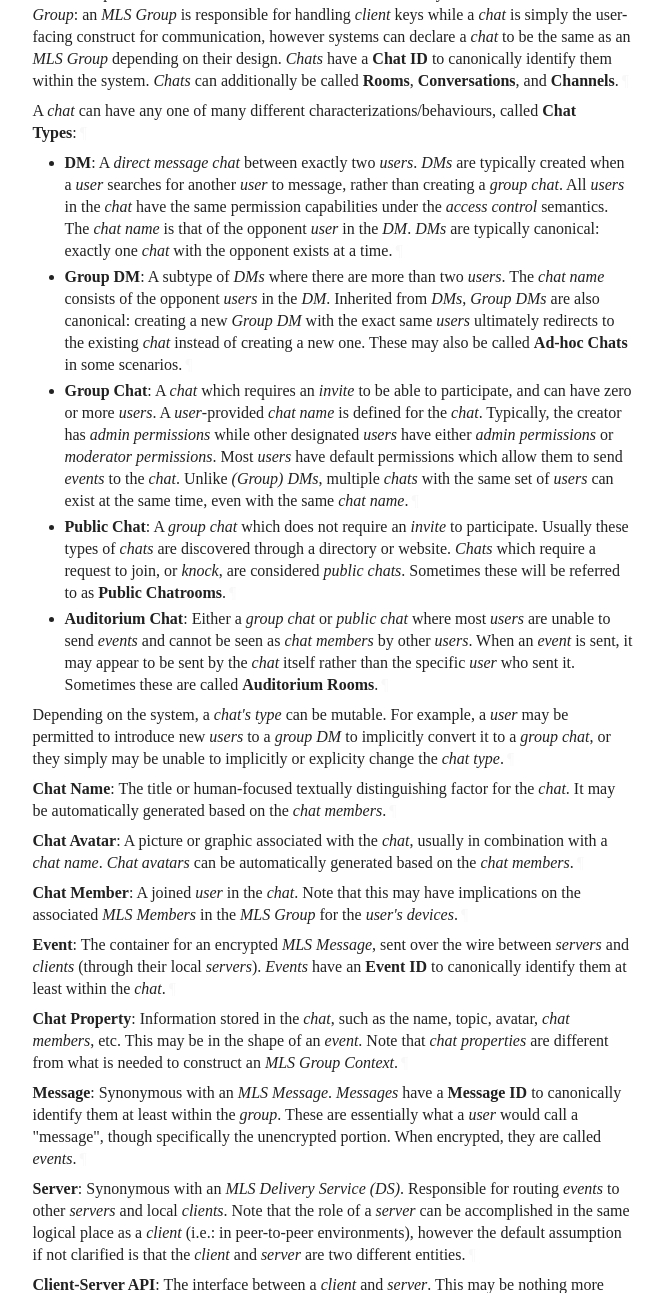
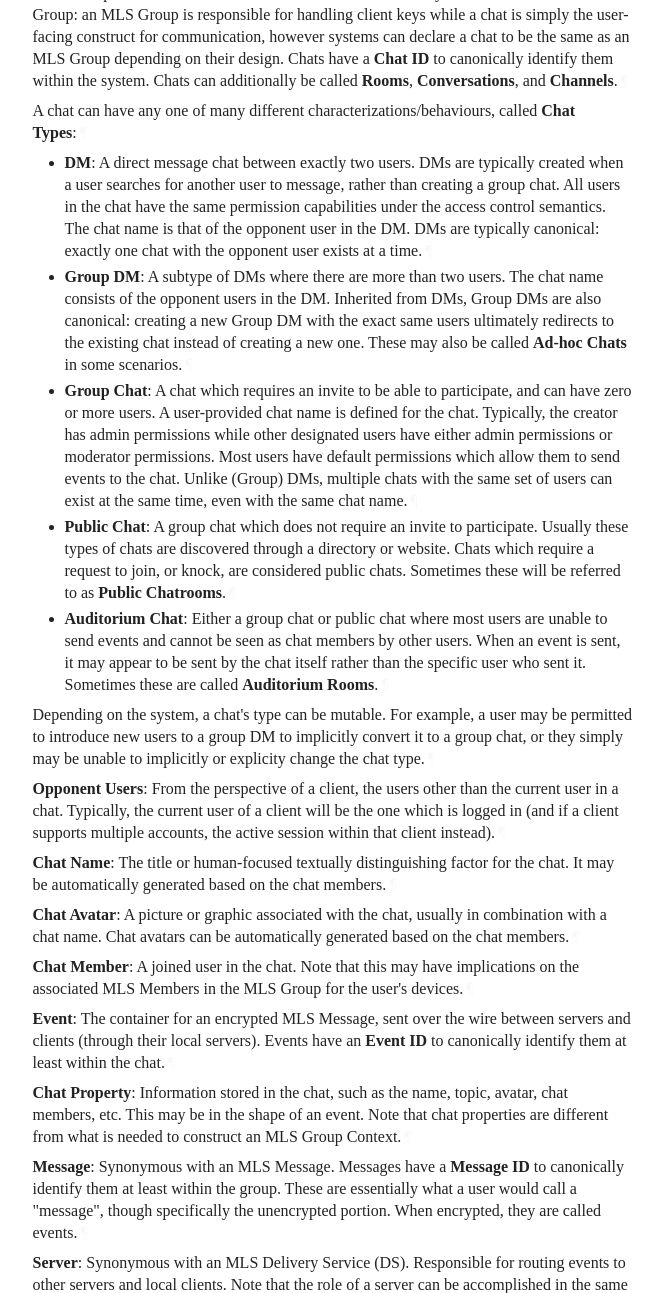
Before and after one commit to turt2live/ietf-mimi-terminology, a plain HTML site: page draft-ralston-mimi-terminology.html in a window 1280 px wide. Shown: the part 1507-2800 px from the top of the page, without its empty margins (92-756 px from the left). Drawn offline with Linux system fonts and the light colour scheme; a web font is replaced by a local one.

Commit message:
Script updating gh-pages from 3e7a4ec. [ci skip]

```diff
--- a/draft-ralston-mimi-terminology.html
+++ b/draft-ralston-mimi-terminology.html
@@ -17,10 +17,10 @@ concepts within MIMI.
 <meta content="draft-ralston-mimi-terminology-latest" name="ietf.draft">
 <!-- Generator version information:
   xml2rfc 3.17.3
-    Python 3.11.3
+    Python 3.11.4
     appdirs 1.4.4
     ConfigArgParse 1.5.3
-    google-i18n-address 3.0.0
+    google-i18n-address 3.1.0
     intervaltree 3.1.0
     Jinja2 3.1.2
     lxml 4.9.2
@@ -1054,7 +1054,7 @@ svg :is([fill="white"], [fill^="#fff"]) {
 </tr></thead>
 <tfoot><tr>
 <td class="left">Ralston</td>
-<td class="center">Expires 11 December 2023</td>
+<td class="center">Expires 29 December 2023</td>
 <td class="right">[Page]</td>
 </tr></tfoot>
 </table>
@@ -1067,12 +1067,12 @@ svg :is([fill="white"], [fill^="#fff"]) {
 <dd class="internet-draft">draft-ralston-mimi-terminology-latest</dd>
 <dt class="label-published">Published:</dt>
 <dd class="published">
-<time datetime="2023-06-09" class="published">9 June 2023</time>
+<time datetime="2023-06-27" class="published">27 June 2023</time>
     </dd>
 <dt class="label-intended-status">Intended Status:</dt>
 <dd class="intended-status">Informational</dd>
 <dt class="label-expires">Expires:</dt>
-<dd class="expires"><time datetime="2023-12-11">11 December 2023</time></dd>
+<dd class="expires"><time datetime="2023-12-29">29 December 2023</time></dd>
 <dt class="label-authors">Author:</dt>
 <dd class="authors">
 <div class="author">
@@ -1123,7 +1123,7 @@ concepts within MIMI.<a href="#section-abstract-1" class="pilcrow">¶</a></p>
         time. It is inappropriate to use Internet-Drafts as reference
         material or to cite them other than as "work in progress."<a href="#section-boilerplate.1-3" class="pilcrow">¶</a></p>
 <p id="section-boilerplate.1-4">
-        This Internet-Draft will expire on 11 December 2023.<a href="#section-boilerplate.1-4" class="pilcrow">¶</a></p>
+        This Internet-Draft will expire on 29 December 2023.<a href="#section-boilerplate.1-4" class="pilcrow">¶</a></p>
 </section>
 </div>
 <div id="copyright">
@@ -1201,124 +1201,128 @@ described in this document or from MLS.<a href="#section-1-3" class="pilcrow">¶
 <a href="#section-2" class="section-number selfRef">2. </a><a href="#name-terminology" class="section-name selfRef">Terminology</a>
       </h2>
 <p id="section-2-1">MIMI defines:<a href="#section-2-1" class="pilcrow">¶</a></p>
-<p id="section-2-2"><strong>Messaging Provider</strong> or <strong>Provider</strong>: A service offering instant messaging to <em>users</em>.
-Typically a <em>provider</em> will have a <em>server</em> to route <em>events</em> between <em>users</em> (or <em>clients</em>,
+<p id="section-2-2"><strong>Messaging Provider</strong> or <strong>Provider</strong>: A service offering instant messaging to users.
+Typically a provider will have a server to route events between users (or clients,
 specifically).<a href="#section-2-2" class="pilcrow">¶</a></p>
-<p id="section-2-3"><strong>User</strong>: A (normally) human operator of a <em>client</em>. <em>Users</em> have a <strong>User ID</strong> to identify
+<p id="section-2-3"><strong>User</strong>: A (normally) human operator of a client. Users have a <strong>User ID</strong> to identify
 them canonically within the system.<a href="#section-2-3" class="pilcrow">¶</a></p>
 <p id="section-2-4"><strong>User Identity</strong>: A mapping of <strong>User ID</strong> to external identifier, such as a phone number.
-In some cases, the <em>user identity</em> can be synonymous with the <em>user ID</em>, however the default
+In some cases, the user identity can be synonymous with the user ID, however the default
 assumption if not clarified is that they are different concepts.<a href="#section-2-4" class="pilcrow">¶</a></p>
 <p id="section-2-5"><strong>Client</strong>: A user interface for messaging, performing encryption as needed. Presents
-<em>chats</em> to the <em>user</em> to interact with. Synonymous with <em>MLS Client</em>. <em>Clients</em> have a
-<strong>Client ID</strong> to canonically identify them among a <em>user's</em> other <em>clients</em>. <em>Clients</em>
+chats to the user to interact with. Synonymous with MLS Client. Clients have a
+<strong>Client ID</strong> to canonically identify them among a user's other clients. Clients
 can additionally be called <strong>Devices</strong> to differentiate them from a named application.<a href="#section-2-5" class="pilcrow">¶</a></p>
-<p id="section-2-6"><strong>Chat</strong>: The place where <em>users</em> communicate. This is semantically distinct from an
-<em>MLS Group</em>: an <em>MLS Group</em> is responsible for handling <em>client</em> keys while a <em>chat</em> is
-simply the user-facing construct for communication, however systems can declare a <em>chat</em>
-to be the same as an <em>MLS Group</em> depending on their design. <em>Chats</em> have a <strong>Chat ID</strong> to
-canonically identify them within the system. <em>Chats</em> can additionally be called <strong>Rooms</strong>,
+<p id="section-2-6"><strong>Chat</strong>: The place where users communicate. This is semantically distinct from an
+MLS Group: an MLS Group is responsible for handling client keys while a chat is
+simply the user-facing construct for communication, however systems can declare a chat
+to be the same as an MLS Group depending on their design. Chats have a <strong>Chat ID</strong> to
+canonically identify them within the system. Chats can additionally be called <strong>Rooms</strong>,
 <strong>Conversations</strong>, and <strong>Channels</strong>.<a href="#section-2-6" class="pilcrow">¶</a></p>
-<p id="section-2-7">A <em>chat</em> can have any one of many different characterizations/behaviours, called <strong>Chat Types</strong>:<a href="#section-2-7" class="pilcrow">¶</a></p>
+<p id="section-2-7">A chat can have any one of many different characterizations/behaviours, called <strong>Chat Types</strong>:<a href="#section-2-7" class="pilcrow">¶</a></p>
 <ul class="normal">
 <li class="normal" id="section-2-8.1">
-          <strong>DM</strong>: A <em>direct message</em> <em>chat</em> between exactly two <em>users</em>. <em>DMs</em> are typically created
-when a <em>user</em> searches for another <em>user</em> to message, rather than creating a <em>group chat</em>.
-All <em>users</em> in the <em>chat</em> have the same permission capabilities under the <em>access control</em>
-semantics. The <em>chat name</em> is that of the opponent <em>user</em> in the <em>DM</em>. <em>DMs</em> are typically
-canonical: exactly one <em>chat</em> with the opponent exists at a time.<a href="#section-2-8.1" class="pilcrow">¶</a>
+          <strong>DM</strong>: A direct message chat between exactly two users. DMs are typically created
+when a user searches for another user to message, rather than creating a group chat.
+All users in the chat have the same permission capabilities under the access control
+semantics. The chat name is that of the opponent user in the DM. DMs are typically
+canonical: exactly one chat with the opponent user exists at a time.<a href="#section-2-8.1" class="pilcrow">¶</a>
 </li>
         <li class="normal" id="section-2-8.2">
-          <strong>Group DM</strong>: A subtype of <em>DMs</em> where there are more than two <em>users</em>. The <em>chat name</em>
-consists of the opponent <em>users</em> in the <em>DM</em>. Inherited from <em>DMs</em>, <em>Group DMs</em> are also
-canonical: creating a new <em>Group DM</em> with the exact same <em>users</em> ultimately redirects to
-the existing <em>chat</em> instead of creating a new one. These may also be called <strong>Ad-hoc Chats</strong>
+          <strong>Group DM</strong>: A subtype of DMs where there are more than two users. The chat name
+consists of the opponent users in the DM. Inherited from DMs, Group DMs are also
+canonical: creating a new Group DM with the exact same users ultimately redirects to
+the existing chat instead of creating a new one. These may also be called <strong>Ad-hoc Chats</strong>
 in some scenarios.<a href="#section-2-8.2" class="pilcrow">¶</a>
 </li>
         <li class="normal" id="section-2-8.3">
-          <strong>Group Chat</strong>: A <em>chat</em> which requires an <em>invite</em> to be able to participate, and can have
-zero or more <em>users</em>. A <em>user</em>-provided <em>chat name</em> is defined for the <em>chat</em>. Typically,
-the creator has <em>admin permissions</em> while other designated <em>users</em> have either <em>admin permissions</em>
-or <em>moderator permissions</em>. Most <em>users</em> have default permissions which allow them to send
-<em>events</em> to the <em>chat</em>. Unlike <em>(Group) DMs</em>, multiple <em>chats</em> with the same set of <em>users</em>
-can exist at the same time, even with the same <em>chat name</em>.<a href="#section-2-8.3" class="pilcrow">¶</a>
+          <strong>Group Chat</strong>: A chat which requires an invite to be able to participate, and can have
+zero or more users. A user-provided chat name is defined for the chat. Typically,
+the creator has admin permissions while other designated users have either admin permissions
+or moderator permissions. Most users have default permissions which allow them to send
+events to the chat. Unlike (Group) DMs, multiple chats with the same set of users
+can exist at the same time, even with the same chat name.<a href="#section-2-8.3" class="pilcrow">¶</a>
 </li>
         <li class="normal" id="section-2-8.4">
-          <strong>Public Chat</strong>: A <em>group chat</em> which does not require an <em>invite</em> to participate. Usually
-these types of <em>chats</em> are discovered through a directory or website. <em>Chats</em> which require
-a request to join, or <em>knock</em>, are considered <em>public chats</em>. Sometimes these will be referred
+          <strong>Public Chat</strong>: A group chat which does not require an invite to participate. Usually
+these types of chats are discovered through a directory or website. Chats which require
+a request to join, or knock, are considered public chats. Sometimes these will be referred
 to as <strong>Public Chatrooms</strong>.<a href="#section-2-8.4" class="pilcrow">¶</a>
 </li>
         <li class="normal" id="section-2-8.5">
-          <strong>Auditorium Chat</strong>: Either a <em>group chat</em> or <em>public chat</em> where most <em>users</em> are unable to
-send <em>events</em> and cannot be seen as <em>chat members</em> by other <em>users</em>. When an <em>event</em> is sent,
-it may appear to be sent by the <em>chat</em> itself rather than the specific <em>user</em> who sent it.
+          <strong>Auditorium Chat</strong>: Either a group chat or public chat where most users are unable to
+send events and cannot be seen as chat members by other users. When an event is sent,
+it may appear to be sent by the chat itself rather than the specific user who sent it.
 Sometimes these are called <strong>Auditorium Rooms</strong>.<a href="#section-2-8.5" class="pilcrow">¶</a>
 </li>
       </ul>
-<p id="section-2-9">Depending on the system, a <em>chat's</em> <em>type</em> can be mutable. For example, a <em>user</em> may be permitted
-to introduce new <em>users</em> to a <em>group DM</em> to implicitly convert it to a <em>group chat</em>, or they
-simply may be unable to implicitly or explicity change the <em>chat type</em>.<a href="#section-2-9" class="pilcrow">¶</a></p>
-<p id="section-2-10"><strong>Chat Name</strong>: The title or human-focused textually distinguishing factor for the <em>chat</em>. It
-may be automatically generated based on the <em>chat members</em>.<a href="#section-2-10" class="pilcrow">¶</a></p>
-<p id="section-2-11"><strong>Chat Avatar</strong>: A picture or graphic associated with the <em>chat</em>, usually in combination with
-a <em>chat name</em>. <em>Chat avatars</em> can be automatically generated based on the <em>chat members</em>.<a href="#section-2-11" class="pilcrow">¶</a></p>
-<p id="section-2-12"><strong>Chat Member</strong>: A joined <em>user</em> in the <em>chat</em>. Note that this may have implications on the
-associated <em>MLS Members</em> in the <em>MLS Group</em> for the <em>user's</em> <em>devices</em>.<a href="#section-2-12" class="pilcrow">¶</a></p>
-<p id="section-2-13"><strong>Event</strong>: The container for an encrypted <em>MLS Message</em>, sent over the wire between <em>servers</em>
-and <em>clients</em> (through their local <em>servers</em>). <em>Events</em> have an <strong>Event ID</strong> to canonically
-identify them at least within the <em>chat</em>.<a href="#section-2-13" class="pilcrow">¶</a></p>
-<p id="section-2-14"><strong>Chat Property</strong>: Information stored in the <em>chat</em>, such as the name, topic, avatar, <em>chat members</em>,
-etc. This may be in the shape of an <em>event</em>. Note that <em>chat properties</em> are different from
-what is needed to construct an <em>MLS Group Context</em>.<a href="#section-2-14" class="pilcrow">¶</a></p>
-<p id="section-2-15"><strong>Message</strong>: Synonymous with an <em>MLS Message</em>. <em>Messages</em> have a <strong>Message ID</strong> to canonically
-identify them at least within the <em>group</em>. These are essentially what a <em>user</em> would call a
-"message", though specifically the unencrypted portion. When encrypted, they are called <em>events</em>.<a href="#section-2-15" class="pilcrow">¶</a></p>
-<p id="section-2-16"><strong>Server</strong>: Synonymous with an <em>MLS Delivery Service (DS)</em>. Responsible for routing <em>events</em>
-to other <em>servers</em> and local <em>clients</em>. Note that the role of a <em>server</em> can be accomplished
-in the same logical place as a <em>client</em> (i.e.: in peer-to-peer environments), however the
-default assumption if not clarified is that the <em>client</em> and <em>server</em> are two different
-entities.<a href="#section-2-16" class="pilcrow">¶</a></p>
-<p id="section-2-17"><strong>Client-Server API</strong>: The interface between a <em>client</em> and <em>server</em>. This may be nothing more
-than a function call if the <em>client</em> and <em>server</em> are the same logical entity.<a href="#section-2-17" class="pilcrow">¶</a></p>
-<p id="section-2-18"><strong>Server-Server API</strong>: The interface between a <em>server</em> and another <em>server</em>.<a href="#section-2-18" class="pilcrow">¶</a></p>
-<p id="section-2-19"><strong>Transport</strong>: The method and format for moving information between entities. For example,
-a <em>Client-Server API</em> might describe HTTPS and JSON as its <em>transport</em>. For added clarity,
-documents should clarify which API surface they are defining a <em>transport</em> for ("Server-Server
-Transport", for example).<a href="#section-2-19" class="pilcrow">¶</a></p>
-<p id="section-2-20"><strong>Message Format</strong>: The specific format that <em>clients</em> use within the encrypted body of an
-<em>MLS Message</em>. Sometimes this will also be called the <strong>Content Format</strong>.<a href="#section-2-20" class="pilcrow">¶</a></p>
-<p id="section-2-21"><strong>Access Control</strong>: The set of algorithms which determine whether an <em>event</em> or <em>MLS Message</em>
-is permitted in the <em>chat</em>/<em>group</em>. For instance, this may define whether an <em>MLS Proposal</em>
-is accepted or whether the <em>user</em> is able to become a <em>chat member</em>.<a href="#section-2-21" class="pilcrow">¶</a></p>
-<p id="section-2-22"><strong>Admin Permissions</strong>: Typically at least the <em>user</em> who created the <em>chat</em>, these permissions
-grant the associated <em>users</em> an ability to change the permissions of other <em>users</em> in the <em>chat</em>.
-The set of <em>users</em> with these permissions in a <em>chat</em> are called <strong>Admins</strong>. <em>Admin permissions</em>
-inherit <em>moderator permissions</em>.<a href="#section-2-22" class="pilcrow">¶</a></p>
-<p id="section-2-23"><strong>Moderator Permissions</strong>: These permissions grant the associated <em>users</em> an ability to <em>kick</em>,
-<em>ban</em>, or otherwise restrict another <em>user's</em> ability to use the <em>chat</em>. For example, deleting
-a spammer's <em>events</em>. The set of <em>users</em> with these permissions in a <em>chat</em> are called <strong>Moderators</strong>.<a href="#section-2-23" class="pilcrow">¶</a></p>
-<p id="section-2-24">Note that with both <em>moderator permissions</em> and <em>admin permissions</em> a system may have finer
-granularity, such as a set of <em>users</em> being able to <em>kick</em> but not <em>ban</em>. Documents with these
-semantics should clarify this case.<a href="#section-2-24" class="pilcrow">¶</a></p>
-<p id="section-2-25"><strong>Invite</strong>: An action taken by a <em>user</em> in a <em>chat</em> to encourage another <em>user</em> to become a
-<em>chat member</em> (or joined to the <em>chat</em>). This can be explicit through the <em>server-server API</em>,
-or implicit with an <em>invite code</em>.<a href="#section-2-25" class="pilcrow">¶</a></p>
-<p id="section-2-26"><strong>Invite Code</strong>: An out-of-band <em>invite</em> for a <em>user</em> to join the <em>chat</em>, such as a text string
-shared with the target <em>user</em>. The sharing mechanism can additionally be a URL or QR code.<a href="#section-2-26" class="pilcrow">¶</a></p>
-<p id="section-2-27"><strong>Direct Invite</strong>: An invite to a <em>DM</em> or <em>Group DM</em>. These <em>invites</em> might appear in a different
-section of the <em>client's</em> UI to denote their semantic difference from a non-<em>DM</em> <em>invite</em>.<a href="#section-2-27" class="pilcrow">¶</a></p>
-<p id="section-2-28"><strong>Kick</strong>: An action taken by a <em>user</em> in a <em>chat</em> to remove another <em>user</em>, assuming the sender
-has <em>moderator permissions</em>. The affected <em>user</em> can re-join the <em>chat</em> with either another <em>invite</em>
-or by simply joining, depending on the <em>chat type</em>.<a href="#section-2-28" class="pilcrow">¶</a></p>
-<p id="section-2-29"><strong>Ban</strong>: Similar to <em>kicking</em>, a <em>user</em> is <em>kicked</em> from the room and not allowed to re-join
-until <em>unbanned</em> by a <em>moderator</em>. If a <em>user</em> is <em>banned</em>, they are typically not able to
-<em>knock</em> to get back into the <em>chat</em> either.<a href="#section-2-29" class="pilcrow">¶</a></p>
-<p id="section-2-30"><strong>Knock</strong>: A request from a <em>user</em> (who is not currently a <em>chat member</em>) to participate in the
-<em>chat</em>. Upon acceptance, the requesting <em>user</em> may receive an <em>invite</em> or be directly joined to
-the <em>chat</em>. Upon rejection, the requesting <em>user</em> can be <em>banned</em> or otherwise declined.<a href="#section-2-30" class="pilcrow">¶</a></p>
-<p id="section-2-31"><strong>Status</strong>: Temporarily displayed text or images associated with a <em>user's</em> profile. Instagram
-Stories are an example of a <em>user's</em> <em>status</em>.<a href="#section-2-31" class="pilcrow">¶</a></p>
+<p id="section-2-9">Depending on the system, a chat's type can be mutable. For example, a user may be permitted
+to introduce new users to a group DM to implicitly convert it to a group chat, or they
+simply may be unable to implicitly or explicity change the chat type.<a href="#section-2-9" class="pilcrow">¶</a></p>
+<p id="section-2-10"><strong>Opponent Users</strong>: From the perspective of a client, the users other than the current
+user in a chat. Typically, the current user of a client will be the one which is logged
+in (and if a client supports multiple accounts, the active session within that client
+instead).<a href="#section-2-10" class="pilcrow">¶</a></p>
+<p id="section-2-11"><strong>Chat Name</strong>: The title or human-focused textually distinguishing factor for the chat. It
+may be automatically generated based on the chat members.<a href="#section-2-11" class="pilcrow">¶</a></p>
+<p id="section-2-12"><strong>Chat Avatar</strong>: A picture or graphic associated with the chat, usually in combination with
+a chat name. Chat avatars can be automatically generated based on the chat members.<a href="#section-2-12" class="pilcrow">¶</a></p>
+<p id="section-2-13"><strong>Chat Member</strong>: A joined user in the chat. Note that this may have implications on the
+associated MLS Members in the MLS Group for the user's devices.<a href="#section-2-13" class="pilcrow">¶</a></p>
+<p id="section-2-14"><strong>Event</strong>: The container for an encrypted MLS Message, sent over the wire between servers
+and clients (through their local servers). Events have an <strong>Event ID</strong> to canonically
+identify them at least within the chat.<a href="#section-2-14" class="pilcrow">¶</a></p>
+<p id="section-2-15"><strong>Chat Property</strong>: Information stored in the chat, such as the name, topic, avatar, chat members,
+etc. This may be in the shape of an event. Note that chat properties are different from
+what is needed to construct an MLS Group Context.<a href="#section-2-15" class="pilcrow">¶</a></p>
+<p id="section-2-16"><strong>Message</strong>: Synonymous with an MLS Message. Messages have a <strong>Message ID</strong> to canonically
+identify them at least within the group. These are essentially what a user would call a
+"message", though specifically the unencrypted portion. When encrypted, they are called events.<a href="#section-2-16" class="pilcrow">¶</a></p>
+<p id="section-2-17"><strong>Server</strong>: Synonymous with an MLS Delivery Service (DS). Responsible for routing events
+to other servers and local clients. Note that the role of a server can be accomplished
+in the same logical place as a client (i.e.: in peer-to-peer environments), however the
+default assumption if not clarified is that the client and server are two different
+entities.<a href="#section-2-17" class="pilcrow">¶</a></p>
+<p id="section-2-18"><strong>Client-Server API</strong>: The interface between a client and server. This may be nothing more
+than a function call if the client and server are the same logical entity.<a href="#section-2-18" class="pilcrow">¶</a></p>
+<p id="section-2-19"><strong>Server-Server API</strong>: The interface between a server and another server.<a href="#section-2-19" class="pilcrow">¶</a></p>
+<p id="section-2-20"><strong>Transport</strong>: The method and format for moving information between entities. For example,
+a Client-Server API might describe HTTPS and JSON as its transport. For added clarity,
+documents should clarify which API surface they are defining a transport for ("Server-Server
+Transport", for example).<a href="#section-2-20" class="pilcrow">¶</a></p>
+<p id="section-2-21"><strong>Message Format</strong>: The specific format that clients use within the encrypted body of an
+MLS Message. Sometimes this will also be called the <strong>Content Format</strong>.<a href="#section-2-21" class="pilcrow">¶</a></p>
+<p id="section-2-22"><strong>Access Control</strong>: The set of algorithms which determine whether an event or MLS Message
+is permitted in the chat/group. For instance, this may define whether an MLS Proposal
+is accepted or whether the user is able to become a chat member.<a href="#section-2-22" class="pilcrow">¶</a></p>
+<p id="section-2-23"><strong>Admin Permissions</strong>: Typically at least the user who created the chat, these permissions
+grant the associated users an ability to change the permissions of other users in the chat.
+The set of users with these permissions in a chat are called <strong>Admins</strong>. Admin permissions
+inherit moderator permissions.<a href="#section-2-23" class="pilcrow">¶</a></p>
+<p id="section-2-24"><strong>Moderator Permissions</strong>: These permissions grant the associated users an ability to kick,
+ban, or otherwise restrict another user's ability to use the chat. For example, deleting
+a spammer's events. The set of users with these permissions in a chat are called <strong>Moderators</strong>.<a href="#section-2-24" class="pilcrow">¶</a></p>
+<p id="section-2-25">Note that with both moderator permissions and admin permissions a system may have finer
+granularity, such as a set of users being able to kick but not ban. Documents with these
+semantics should clarify this case.<a href="#section-2-25" class="pilcrow">¶</a></p>
+<p id="section-2-26"><strong>Invite</strong>: An action taken by a user in a chat to encourage another user to become a
+chat member (or joined to the chat). This can be explicit through the server-server API,
+or implicit with an invite code.<a href="#section-2-26" class="pilcrow">¶</a></p>
+<p id="section-2-27"><strong>Invite Code</strong>: An out-of-band invite for a user to join the chat, such as a text string
+shared with the target user. The sharing mechanism can additionally be a URL or QR code.<a href="#section-2-27" class="pilcrow">¶</a></p>
+<p id="section-2-28"><strong>Direct Invite</strong>: An invite to a DM or Group DM. These invites might appear in a different
+section of the client's UI to denote their semantic difference from a non-DM invite.<a href="#section-2-28" class="pilcrow">¶</a></p>
+<p id="section-2-29"><strong>Kick</strong>: An action taken by a user in a chat to remove another user, assuming the sender
+has moderator permissions. The affected user can re-join the chat with either another invite
+or by simply joining, depending on the chat type.<a href="#section-2-29" class="pilcrow">¶</a></p>
+<p id="section-2-30"><strong>Ban</strong>: Similar to kicking, a user is kicked from the room and not allowed to re-join
+until unbanned by a moderator. If a user is banned, they are typically not able to
+knock to get back into the chat either.<a href="#section-2-30" class="pilcrow">¶</a></p>
+<p id="section-2-31"><strong>Knock</strong>: A request from a user (who is not currently a chat member) to participate in the
+chat. Upon acceptance, the requesting user may receive an invite or be directly joined to
+the chat. Upon rejection, the requesting user can be banned or otherwise declined.<a href="#section-2-31" class="pilcrow">¶</a></p>
+<p id="section-2-32"><strong>Status</strong>: Temporarily displayed text or images associated with a user's profile. Instagram
+Stories are an example of a user's status.<a href="#section-2-32" class="pilcrow">¶</a></p>
 <div id="diagram-reference">
 <section id="section-2.1">
         <h3 id="name-diagram-reference">
```
Also changed, not shown: index.html (+1 -1 lines), draft-ralston-mimi-terminology.txt.
